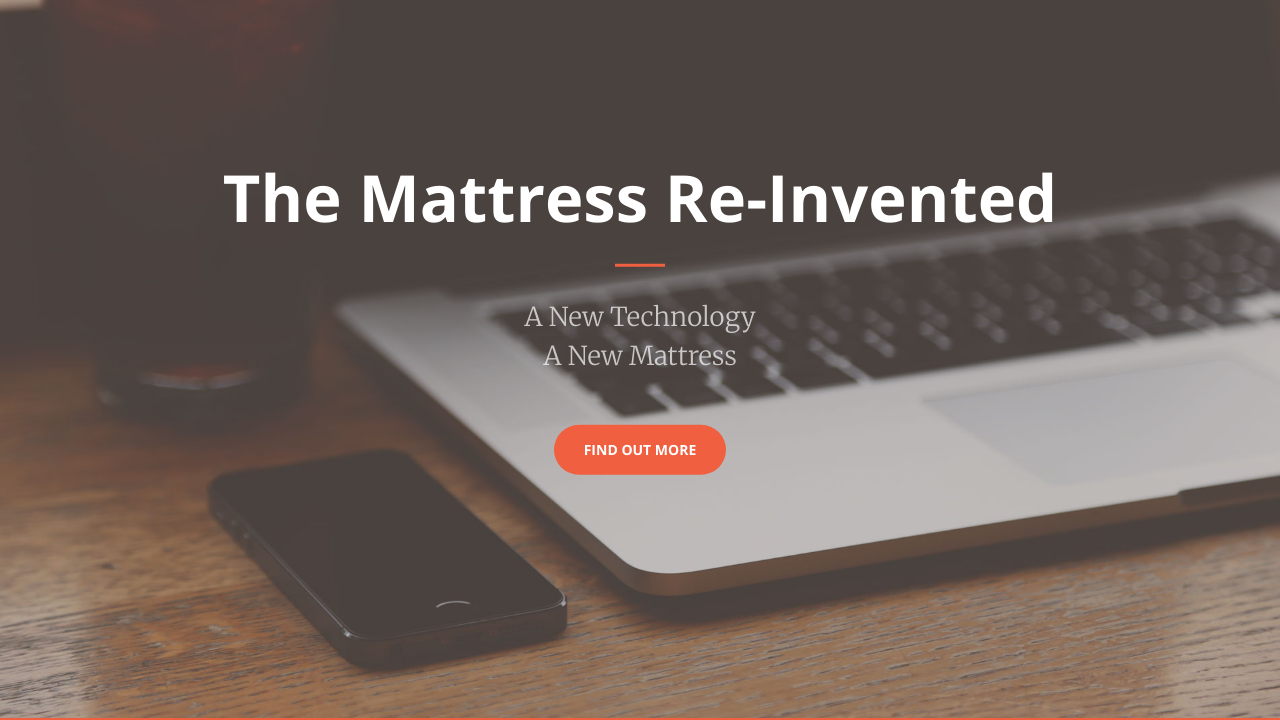
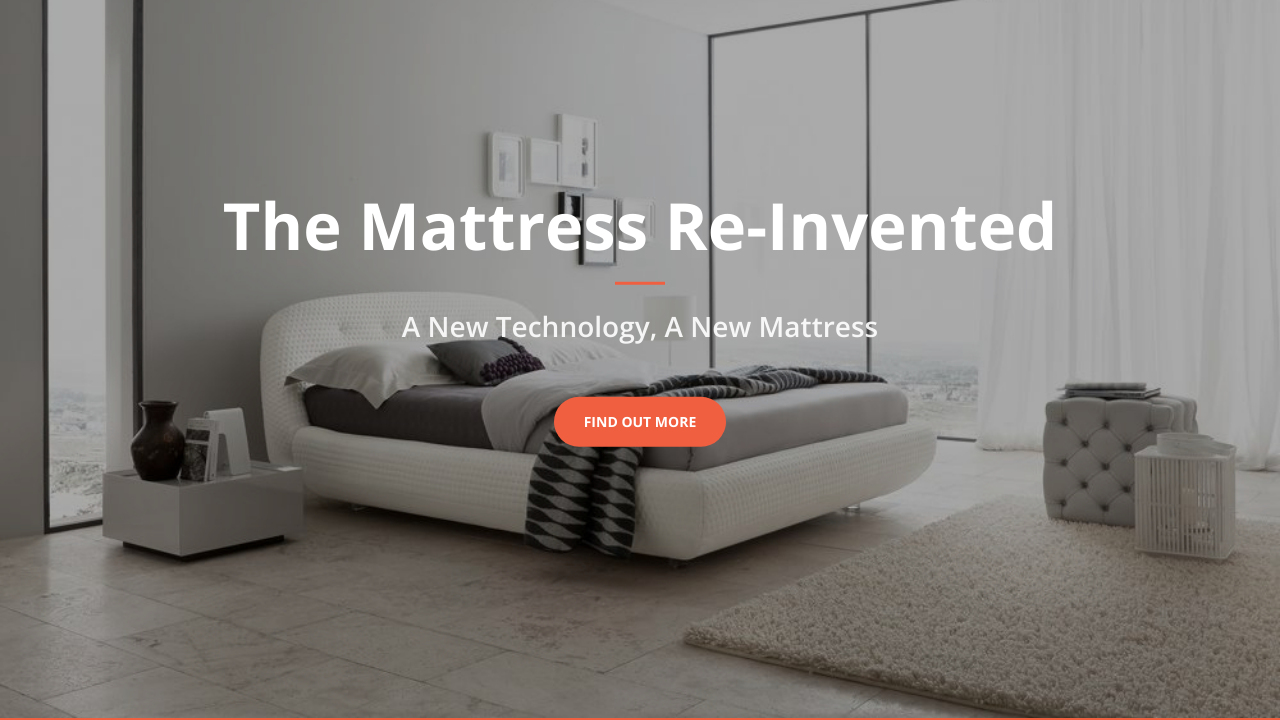
Before and after one commit to bryanmajano/redesigned-landing, a website: page index.html in a window 1280 px wide. Shown: the part 82-802 px from the top of the page. Drawn offline with nearby package versions, Linux system fonts and the light colour scheme.

Commit message:
Updated navbar size and background header image

```diff
--- a/css/creative.css
+++ b/css/creative.css
@@ -13,6 +13,8 @@ body {
 body {
     font-family: Merriweather,'Helvetica Neue',Arial,sans-serif;
 }
+
+
 
 hr {
     max-width: 50px;
@@ -76,7 +78,10 @@ aside {
     padding: 0;
 }
 
-
+.navbar-toggle {
+    margin-top: 18px;
+    margin-bottom: 18px;
+}
 .navbar-default .top-logo {
     content:url("../img/logo_light_bg.png");
     max-width: 150px;
@@ -224,7 +229,7 @@ header {
     min-height: auto;
     text-align: center;
     color: #fff;
-    background-image: url(../img/header.jpg);
+    background-image: url(../img/room.jpg);
     background-position: center;
     -webkit-background-size: cover;
     -moz-background-size: cover;
@@ -244,17 +249,19 @@ header .header-content .header-content-inner h1 {
     margin-bottom: 0;
     /*text-transform: uppercase;*/
     font-weight: 700;
+
 }
 
 header .header-content .header-content-inner hr {
-    margin: 30px auto;
+    margin: 20px auto;
 }
 
 header .header-content .header-content-inner p {
     margin-bottom: 50px;
-    font-size: 24px;
-    font-weight: 300;
-    color: rgba(255,255,255,.7);
+    font-size: 28px;
+    font-weight: 600;
+    color: rgba(255,255,255,.9);
+    font-family:'Open Sans','Helvetica Neue',Arial,sans-serif;
 }
 
 @media(min-width:768px) {
@@ -281,7 +288,7 @@ header .header-content .header-content-inner p {
         margin-right: auto;
         margin-left: auto;
         max-width: 80%;
-        font-size: 26px;
+        font-size: 28px;
     }
 }
 
--- a/index.html
+++ b/index.html
@@ -80,7 +80,7 @@
             <div class="header-content-inner">
                 <h1>The Mattress Re-Invented</h1>
                 <hr>
-                <p>A New Technology<br>A New Mattress</p>
+                <p>A New Technology, A New Mattress</p>
                 <a href="#about" class="btn btn-primary btn-xl page-scroll">Find Out More</a>
             </div>
         </div>
--- a/js/creative.js
+++ b/js/creative.js
@@ -11,7 +11,7 @@
     $('a.page-scroll').bind('click', function(event) {
         var $anchor = $(this);
         $('html, body').stop().animate({
-            scrollTop: ($($anchor.attr('href')).offset().top - 50)
+            scrollTop: ($($anchor.attr('href')).offset().top - 70)
         }, 1250, 'easeInOutExpo');
         event.preventDefault();
     });
@@ -19,7 +19,7 @@
     // Highlight the top nav as scrolling occurs
     $('body').scrollspy({
         target: '.navbar-fixed-top',
-        offset: 51
+        offset: 71
     })
 
     // Closes the Responsive Menu on Menu Item Click
```
Also changed, not shown: img/room.jpg (added).
